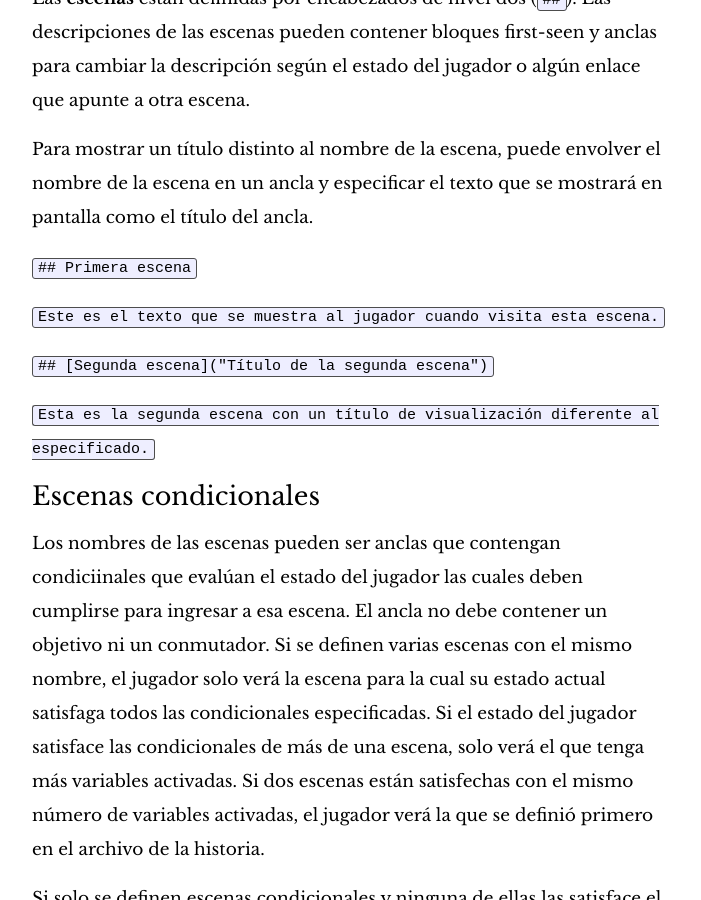
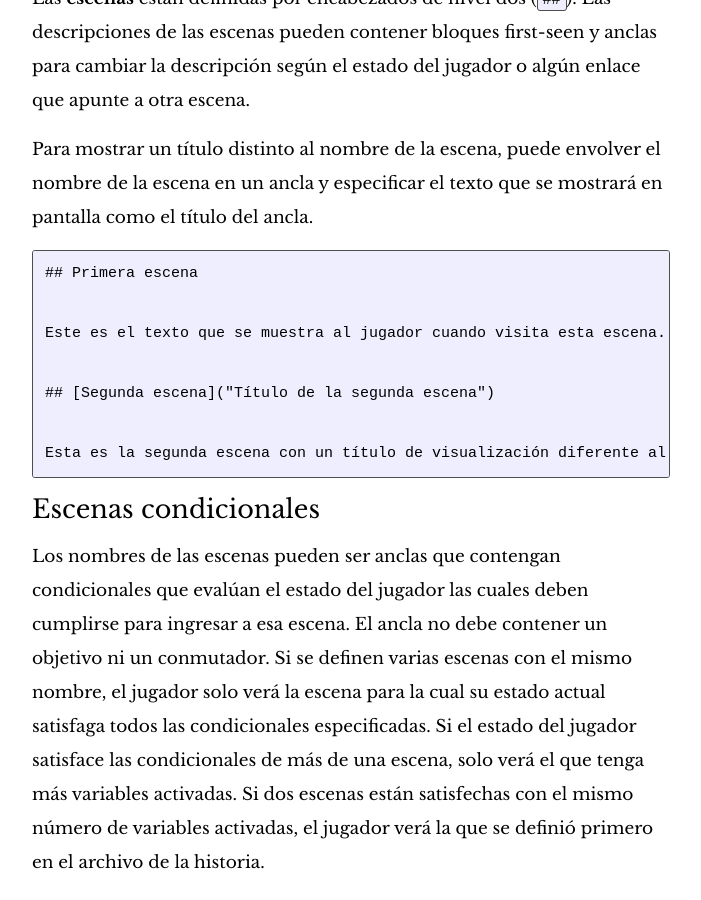
Before and after one commit to textalab/textalab.github.io, a Jekyll site: the page built from _posts/2020-03-04-manual-de-ficdown.md, in a window 1280 px wide and 900 px high, scrolled down 2645 px. Shown: the whole window, without its empty margins (289-990 px from the left). Built offline with Jekyll 4.4.1, drawn with Linux system fonts in a browser that asks for light colours; some web fonts are replaced.

Commit message:
primer post

````diff
--- a/_posts/2020-03-04-manual-de-ficdown.md
+++ b/_posts/2020-03-04-manual-de-ficdown.md
@@ -59,18 +59,19 @@ El texto del bloque de Historia será lo primero que se mostrará al jugador y n
 Las **escenas** están definidas por encabezados de nivel dos (`##`). Las descripciones de las escenas pueden contener bloques [first-seen](#first-seen) y [anclas](#anclas) para cambiar la descripción según el [estado del jugador](#estado-del-jugador) o algún enlace que apunte a otra escena.
 
 Para mostrar un título distinto al nombre de la escena, puede envolver el nombre de la escena en un [ancla](#anclas) y especificar el texto que se mostrará en pantalla como el título del ancla.
+```
+## Primera escena
 
-`## Primera escena`
+Este es el texto que se muestra al jugador cuando visita esta escena.
 
-`Este es el texto que se muestra al jugador cuando visita esta escena.`
+## [Segunda escena]("Título de la segunda escena")
 
-`## [Segunda escena]("Título de la segunda escena")`
-
-`Esta es la segunda escena con un título de visualización diferente al especificado.`
+Esta es la segunda escena con un título de visualización diferente al especificado.
+```
 
 ## Escenas condicionales
 
-Los nombres de las escenas pueden ser anclas que contengan condiciinales que evalúan el [estado del jugador](#estado-del-jugador) las cuales deben cumplirse para ingresar a esa [escena](#escenas). El ancla no debe contener un [objetivo](#objetivos) ni un [conmutador](#palancas). Si se definen varias escenas con el mismo nombre, el jugador solo verá la escena para la cual su estado actual satisfaga todos las [condicionales](#condicionales) especificadas. Si el [estado del jugador](#estado-del-jugador) satisface las condicionales de más de una escena, solo verá el que tenga más variables activadas. Si dos escenas están satisfechas con el mismo número de variables activadas, el jugador verá la que se definió primero en el archivo de la historia.
+Los nombres de las escenas pueden ser anclas que contengan condicionales que evalúan el [estado del jugador](#estado-del-jugador) las cuales deben cumplirse para ingresar a esa [escena](#escenas). El ancla no debe contener un [objetivo](#objetivos) ni un [conmutador](#palancas). Si se definen varias escenas con el mismo nombre, el jugador solo verá la escena para la cual su estado actual satisfaga todos las [condicionales](#condicionales) especificadas. Si el [estado del jugador](#estado-del-jugador) satisface las condicionales de más de una escena, solo verá el que tenga más variables activadas. Si dos escenas están satisfechas con el mismo número de variables activadas, el jugador verá la que se definió primero en el archivo de la historia.
 
 Si solo se definen [escenas condicionales](#escenas-condicionales) y ninguna de ellas las satisface el [estado del jugador](#estado-del-jugador), esto se considera un error en el archivo de la historia. La forma más segura de evitar esto es tener siempre una versión no condicional de la escena a la que recurrir cuando ninguna de las versiones condicionales se satisfaga.
 
````
